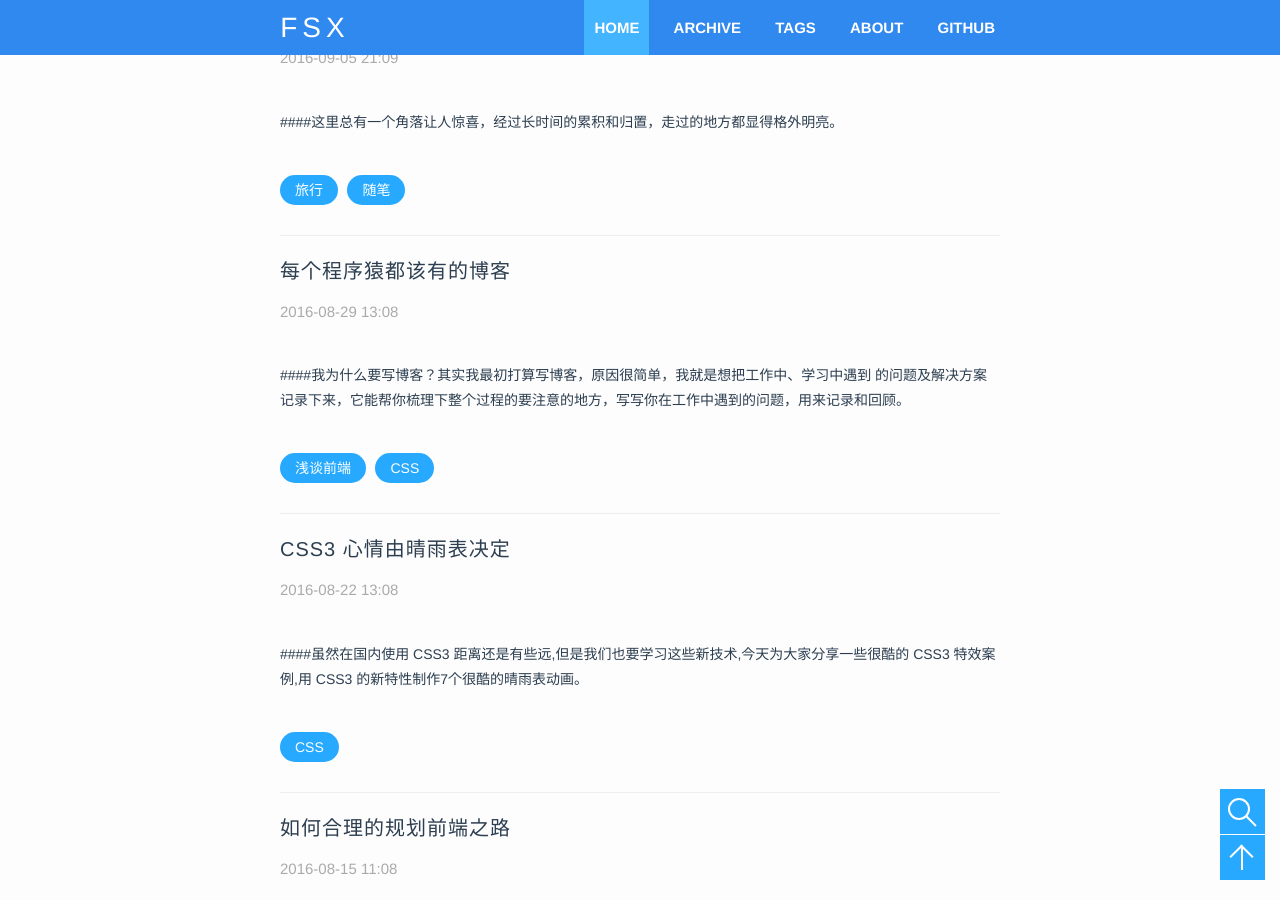
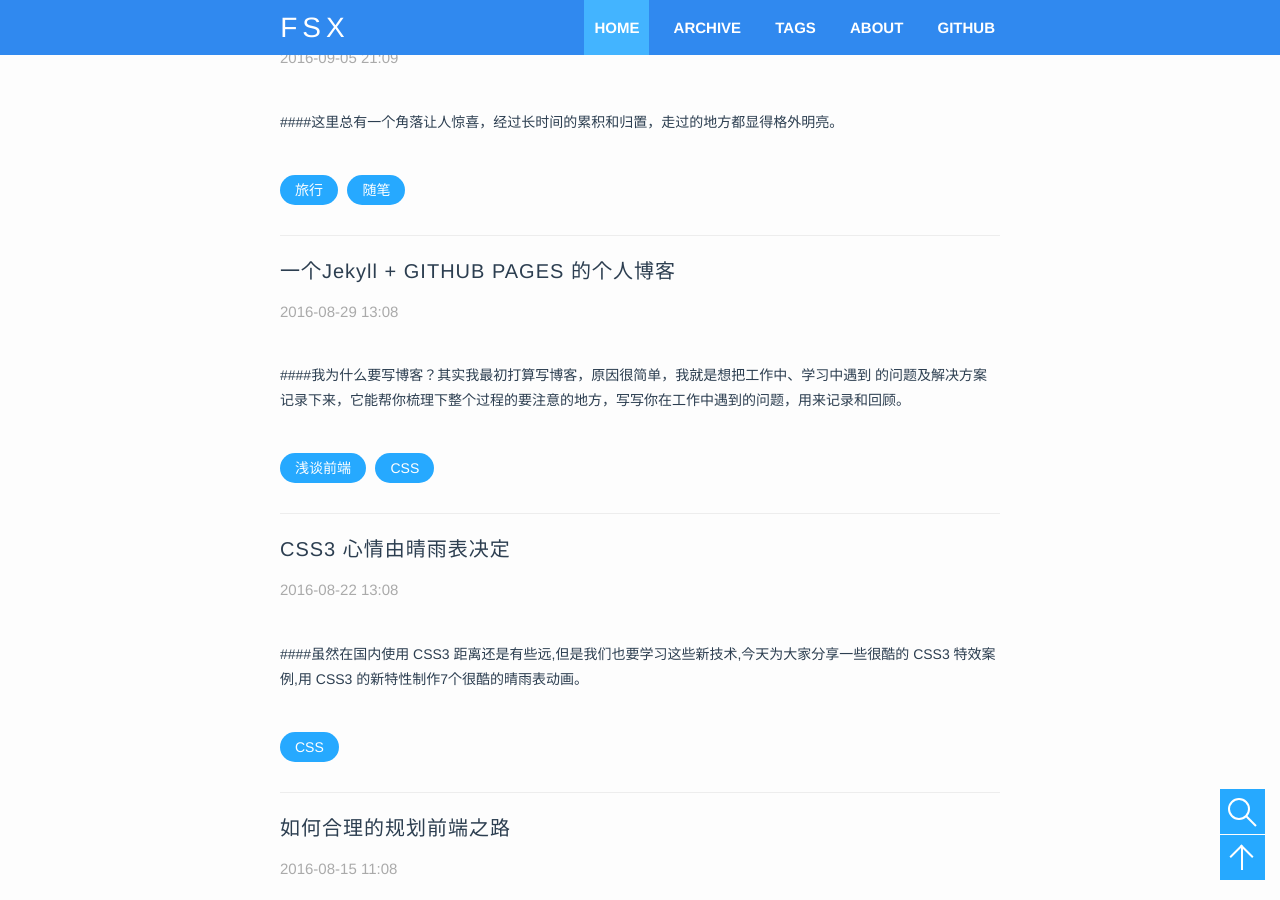
Before and after one commit to xtd420/Haonancx.github.io, a Jekyll site: the page built from index.html, in a window 1280 px wide and 900 px high, scrolled down 710 px. Built offline with Jekyll 4.4.1, drawn with Linux system fonts in a browser that asks for light colours; nearby versions of some CDN libraries; Markdown is read by kramdown in place of the engine named in the settings; the list of posts is cut into pages by our own code; comment, search, counter and statistics services are not loaded.

Commit message:
修改文章

```diff
--- a/_posts/2016-08-15-How-to-Properly-Plan-the-Front-end.markdown
+++ b/_posts/2016-08-15-How-to-Properly-Plan-the-Front-end.markdown
@@ -151,7 +151,7 @@ tags: 浅谈前端
 
 高级阶段：学习使用一些框架，比如 Angular，React，Vue，ember，backbone 等等，但是记住，框架这个东西只是帮你解决了一些问题，给你的项目带来了一些便利；我们要做的是学习这些框架的思想，如果有时间可以深入的研究一下一两个框架的源码，你会有不一样的发现。还有，框架是一群人一个填坑的成果，不要过度依赖框架。
 
-个人推荐JS路线：JS（原生最重要）-Angular-ES2015-React-ES2016-Vue。
+个人推荐JS路线：JS（原生最重要）- Angular - ES2015 - React - ES2016 - Vue。
 
 ### 前端真的够吗？
 
--- a/_posts/2016-08-29-Every-programmer-should-have-a-blog.markdown
+++ b/_posts/2016-08-29-Every-programmer-should-have-a-blog.markdown
@@ -1,6 +1,6 @@
 ---
 layout: post
-title:  "每个程序猿都该有的博客"
+title:  "一个Jekyll + GITHUB PAGES 的个人博客"
 date:   2016-08-29 13:23:32
 categories: 浅谈前端 CSS
 tags: 浅谈前端 CSS
```
